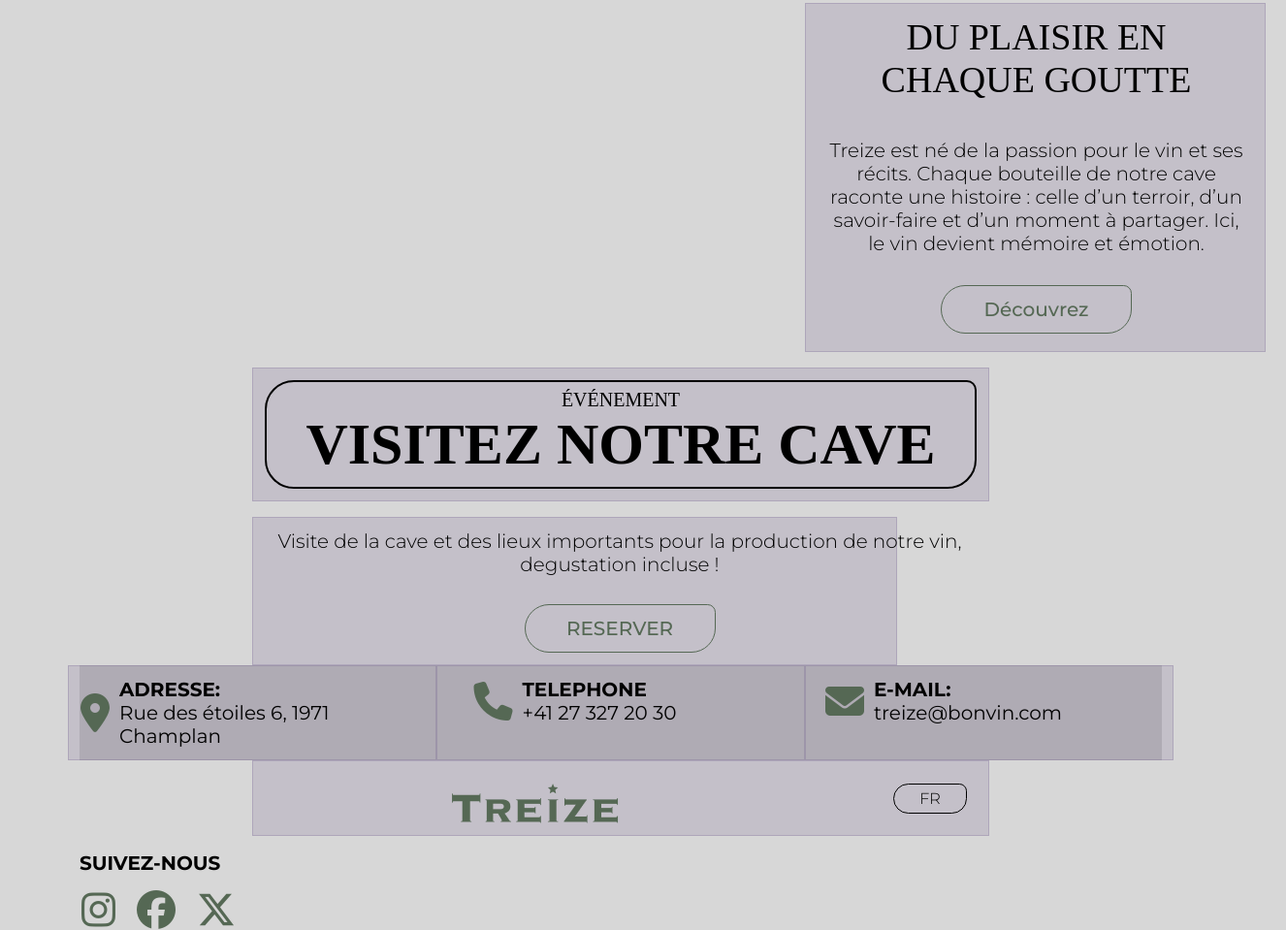
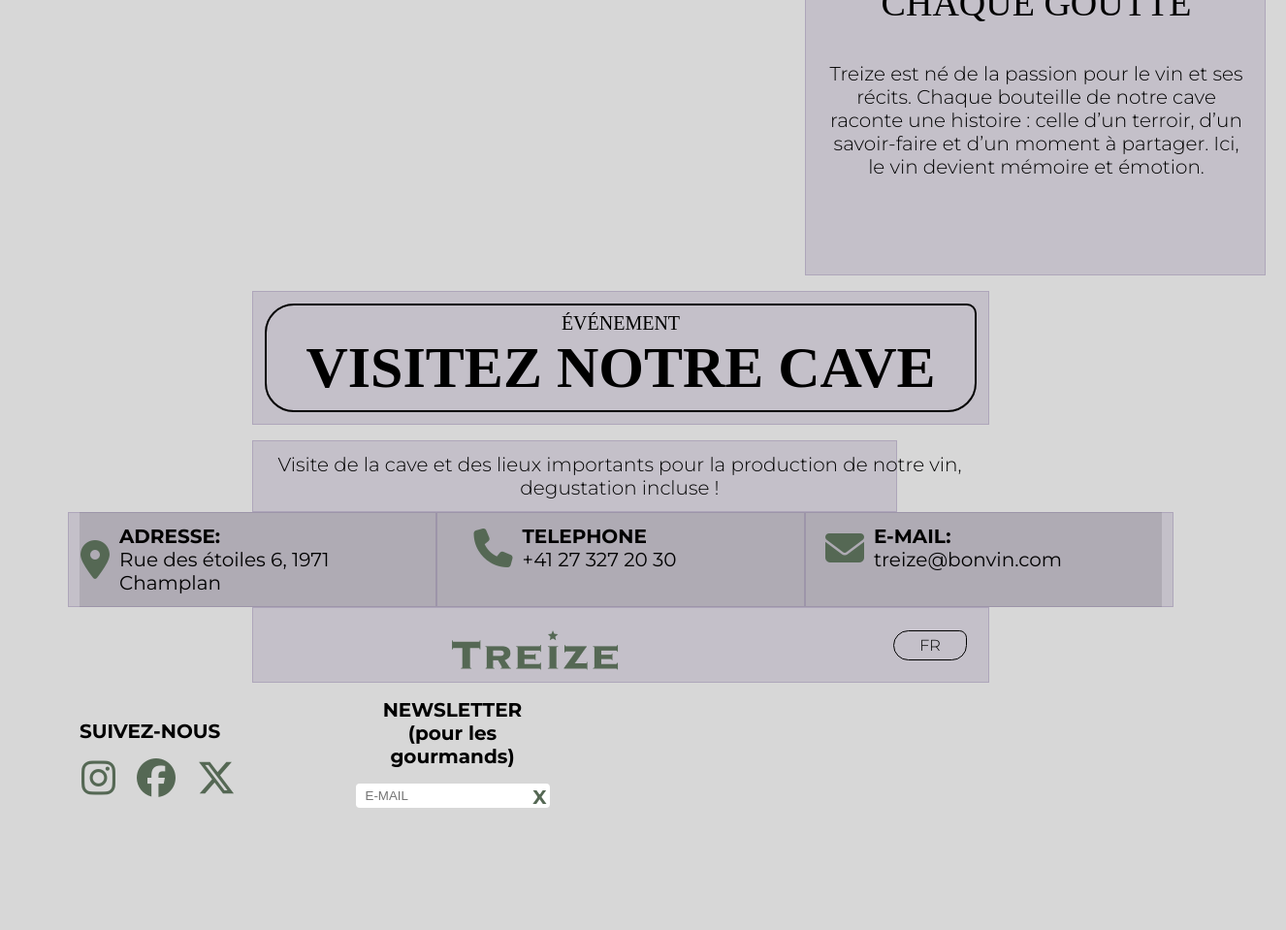
Before and after one commit to MaximeCordy/imd22-site-vins-MaximeCordy, a website built with Parcel: page src/index.html in a window 1280 px wide. Shown: the part 1790-2749 px from the top of the page at 97% size, 1326 px wide, since content can reach past the window. After the commit the page ends 2633 px from the top, so only its background shows below. Built offline with nearby package versions, Linux system fonts and the light colour scheme; a web font is replaced by a local one.

Commit message:
nouveau bouton

```diff
--- a/src/index.html
+++ b/src/index.html
@@ -212,7 +212,22 @@
           <i class="fa-brands fa-facebook"></i>
           <i class="fa-brands fa-x-twitter"></i></div>
         </div>
-      </div></div>
+      </div>
+        <div class="footer3">
+        <div class="col-3 ">
+          <div class="premier">
+        <div class="petittitrefooter">
+          <p>NEWSLETTER
+            (pour les gourmands)</p></div>
+            <div id="container">
+              <div class="buttonInside">
+               <input placeholder="E-MAIL">
+                <button id="erase">X</button>
+              </div>
+            </div>
+        </div>
+        </div>
+      </div></div></div>
     </div>
     <script src="js/main.js" type="module"></script>
   </body>
--- a/src/js/main.js
+++ b/src/js/main.js
@@ -0,0 +1,19 @@
+// erase the input
+$("#erase").click(function () {
+  $(this).prev().val("");
+});
+
+// preview and hide password
+$("#showPassword").click(function () {
+  var foo = $(this).prev().attr("type");
+  if (foo == "password") {
+    $(this).prev().attr("type", "text");
+  } else {
+    $(this).prev().attr("type", "password");
+  }
+});
+
+//show help
+$("#showHelp").click(function () {
+  $("#help").toggle();
+});
--- a/src/scss/main.scss
+++ b/src/scss/main.scss
@@ -195,18 +195,14 @@ button {
   gap: 29px;
   color: var(--black, #000);
   text-align: center;
-
-  /* montserrat lighht */
   font-family: Montserrat;
   font-size: 20px;
   font-style: normal;
   font-weight: 300;
   line-height: normal;
 }
-svg {
-  width: 30px;
-  height: 40px;
-}
+
+// FOOTER //
 
 .miniinfo {
   display: flex;
@@ -218,8 +214,6 @@ svg {
 
 .petittitrefooter {
   color: var(--black, #000);
-
-  /* bold text */
   font-family: Montserrat;
   font-size: 20px;
   font-style: normal;
@@ -323,3 +317,47 @@ i {
   font-weight: 700;
   line-height: normal;
 }
+
+.footer3 {
+  display: flex;
+  align-items: center;
+  gap: 24px;
+  align-self: stretch;
+}
+
+.buttonInside {
+  position: relative;
+  margin-bottom: 10px;
+}
+#container {
+  width: 200px;
+}
+input {
+  height: 25px;
+  width: 100%;
+  padding-left: 10px;
+  border-radius: 4px;
+  border: none;
+  outline: none;
+}
+button {
+  position: absolute;
+  right: 0px;
+  top: 4px;
+  border: none;
+  height: 20px;
+  width: 20px;
+  border-radius: 100%;
+  outline: none;
+  text-align: center;
+  font-weight: bold;
+  padding: 2px;
+}
+button:hover {
+  cursor: pointer;
+}
+#help {
+  display: none;
+  font-style: italic;
+  font-size: 0.8em;
+}
```
Also changed, not shown: dist/index.html, 5 other files.
